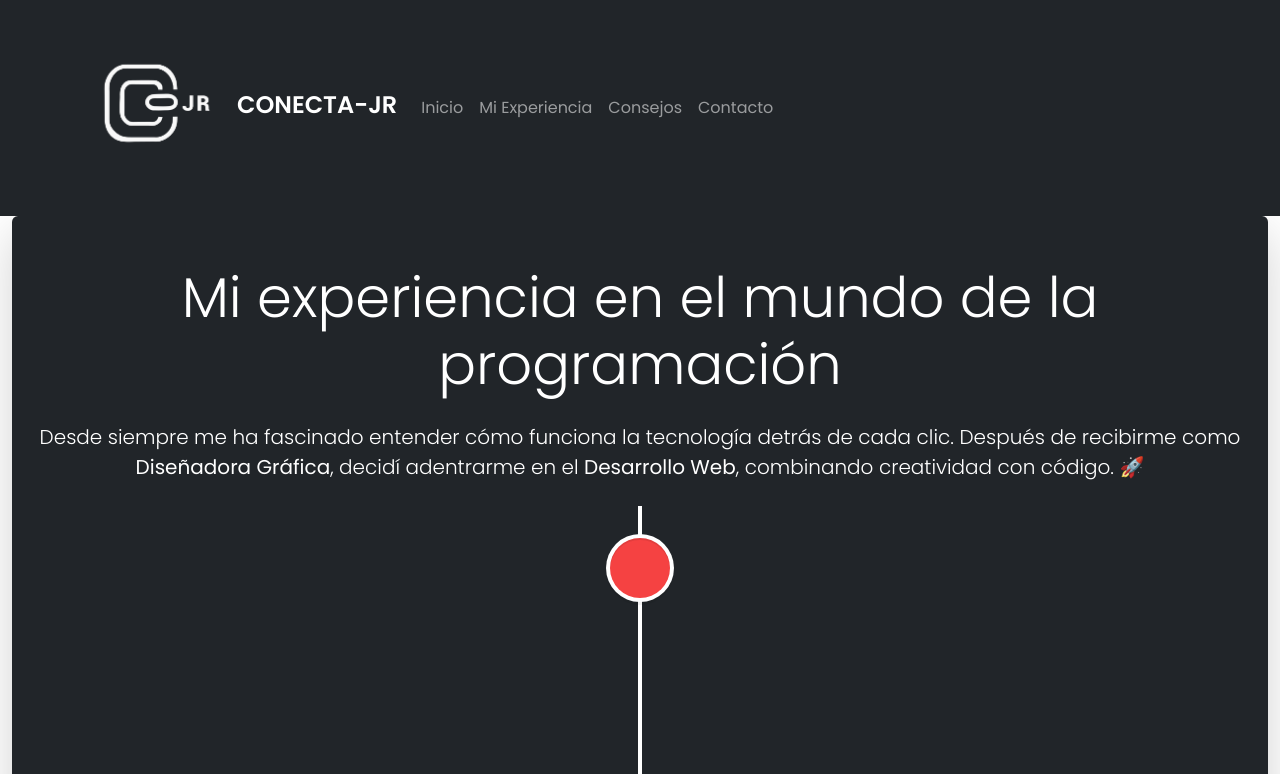
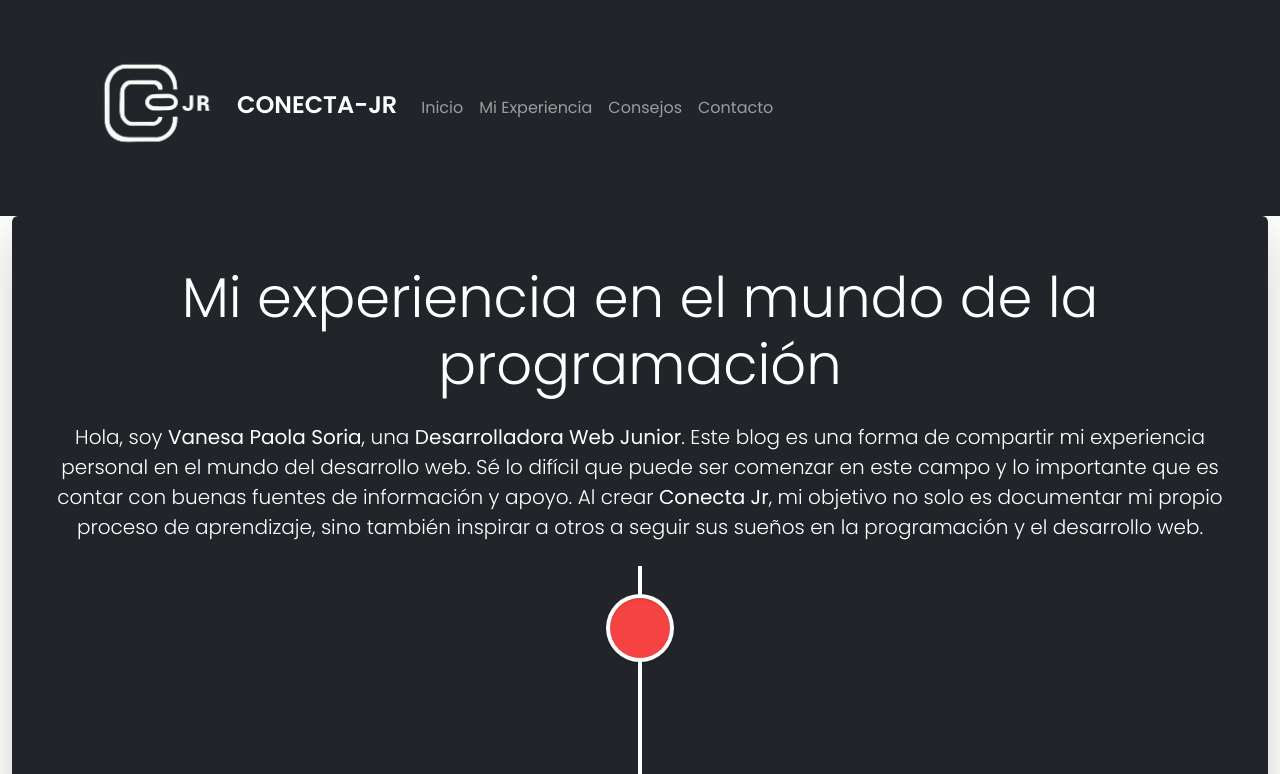
Before and after one commit to vanehit/Conecta-Jr, a React (Vite) app: page /mi-experiencia in a window 1280 px wide. Shown: the top 774 px of the page. Built offline with nearby package versions, Linux system fonts and the light colour scheme.

Commit message:
Optimizando mi experiencia

```diff
--- a/src/Pages/MiExperiencia.jsx
+++ b/src/Pages/MiExperiencia.jsx
@@ -14,7 +14,7 @@ function MiExperiencia() {
               Mi experiencia en el mundo de la programación
             </h2>
             <p className="lead mb-4">
-              Desde siempre me ha fascinado entender cómo funciona la tecnología detrás de cada clic. Después de recibirme como <strong>Diseñadora Gráfica</strong>, decidí adentrarme en el <strong>Desarrollo Web</strong>, combinando creatividad con código. 🚀
+              Hola, soy <strong>Vanesa Paola Soria</strong>, una <strong>Desarrolladora Web Junior</strong>. Este blog es una forma de compartir mi experiencia personal en el mundo del desarrollo web. Sé lo difícil que puede ser comenzar en este campo y lo importante que es contar con buenas fuentes de información y apoyo. Al crear <strong>Conecta Jr</strong>, mi objetivo no solo es documentar mi propio proceso de aprendizaje, sino también inspirar a otros a seguir sus sueños en la programación y el desarrollo web.
             </p>
 
             {/* Línea de Tiempo */}
```
